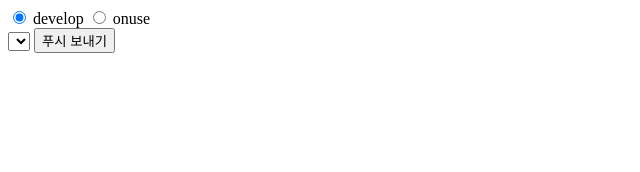
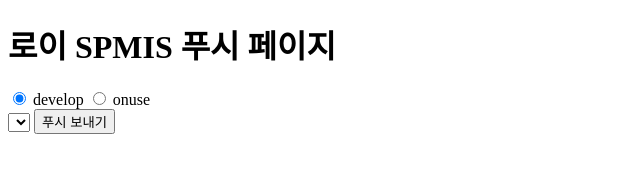
Before and after one commit to roitech1/roitech1.github.io, a plain HTML site: page Push_page.html in a window 1280 px wide. Shown: the whole page, without its empty margins (0-640 px from the left). Drawn offline with nearby package versions, Linux system fonts and the light colour scheme; no server answers.

Commit message:
Update Push_page.html

```diff
--- a/Push_page.html
+++ b/Push_page.html
@@ -13,6 +13,8 @@
 </head>
 
 <body>
+    <h1>로이 SPMIS 푸시 페이지 </h1>
+
     <script>
         var users = [];
         var selected_user,selected_token;
```
